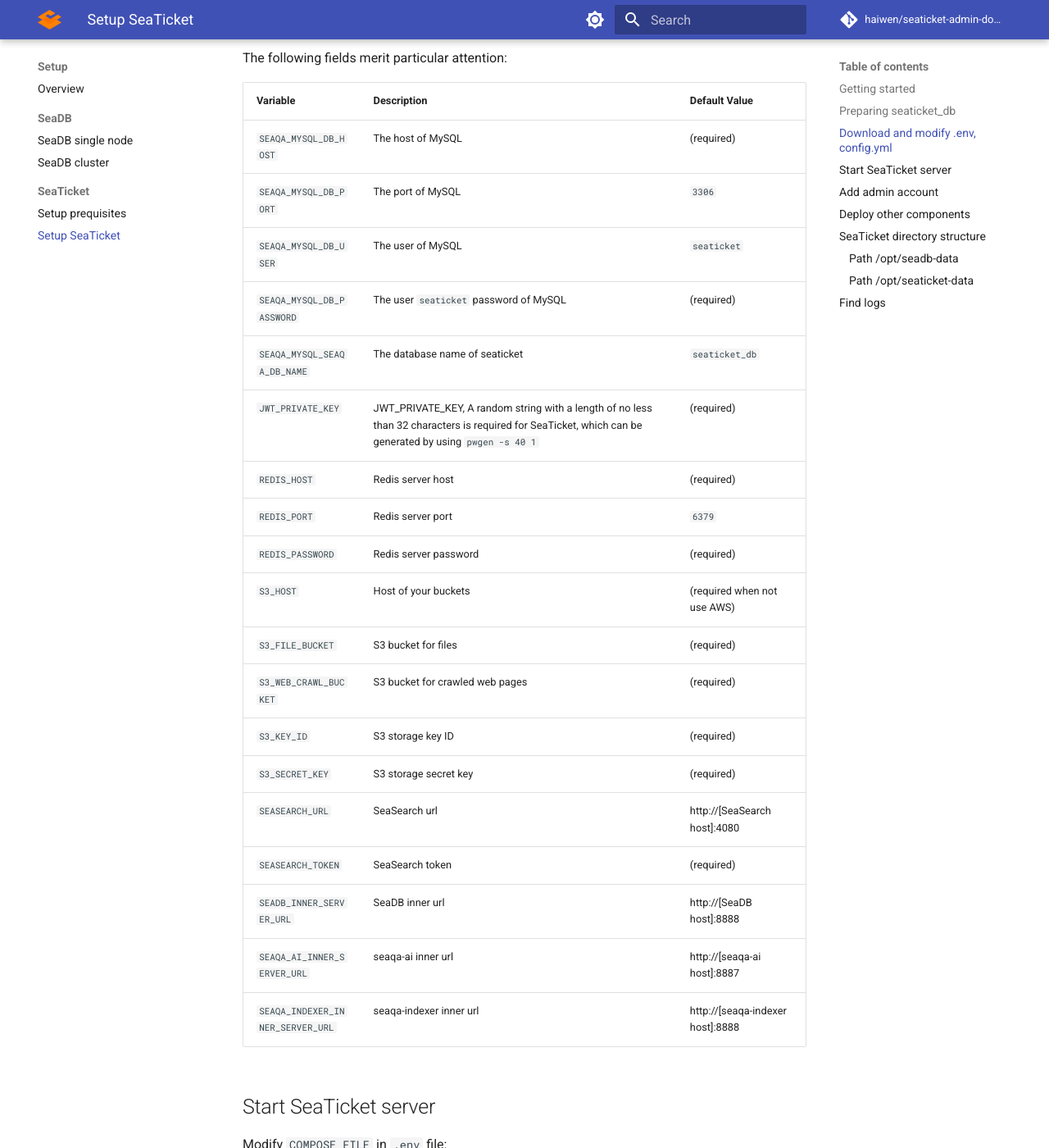
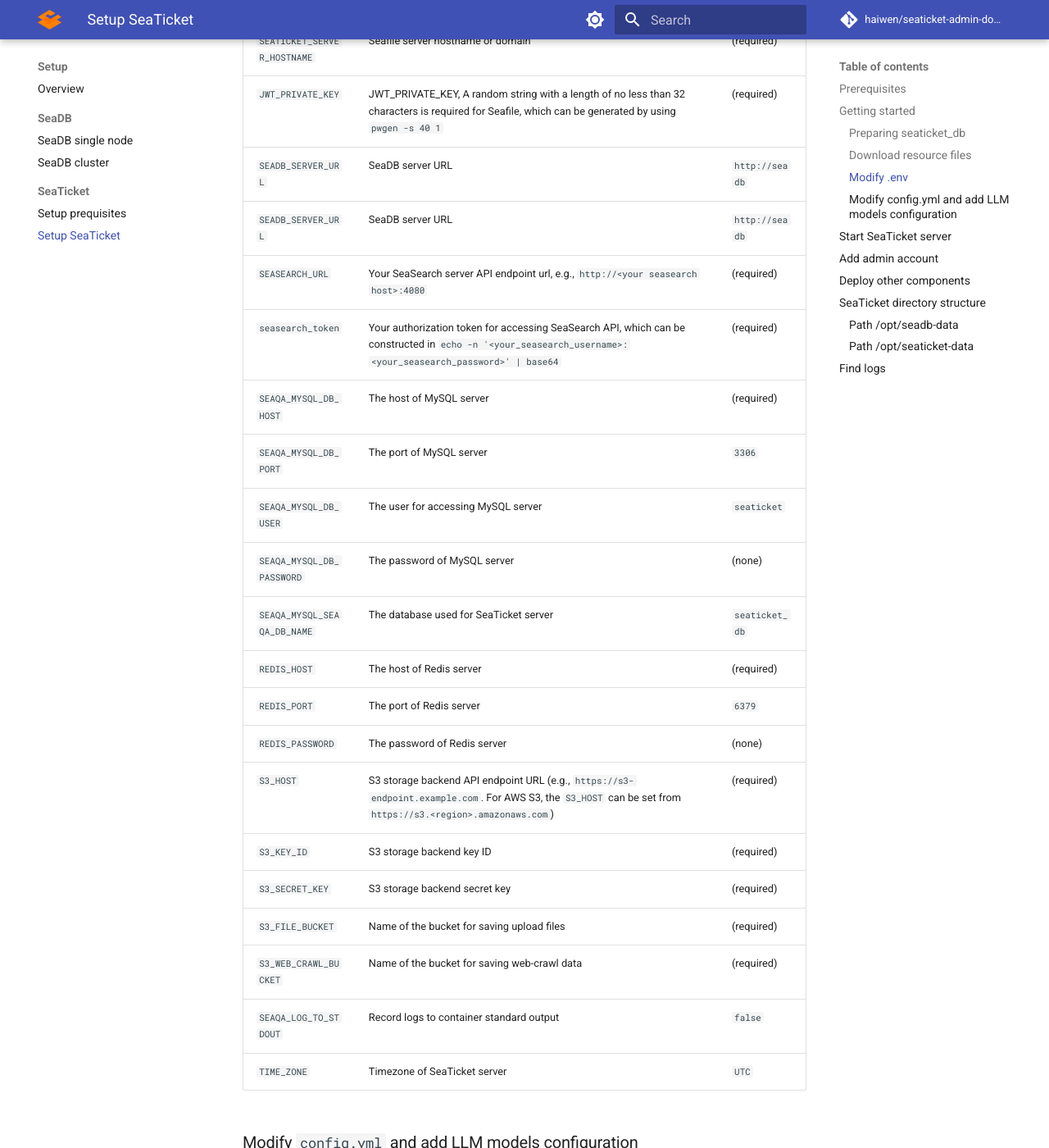
Before and after one commit to haiwen/seaticket-admin-docs, an MkDocs documentation site: the page built from manual/setup/setup_seaticket_single.md, in a window 1280 px wide and 1400 px high, scrolled down 2154 px. Shown: the whole window at 82% size. Built offline with MkDocs 1.6.1 and Material for MkDocs 9.7.7, drawn with Linux system fonts in a browser that asks for light colours; comment, search, counter and statistics services are not loaded; the version menu is left out; some of the changed text lies outside the part shown.

Commit message:
update seaticket deployment and configurations

````diff
--- a/manual/configuration/environment_variables.md
+++ b/manual/configuration/environment_variables.md
@@ -0,0 +1,51 @@
+# .env
+The `.env` file will be used to specify the general settings of the components used by the SeaTicket-docker instance and the environment variables required by each component.
+
+## SeaTicket Settings
+| Variable                        | Description                                                                                                   | Default Value                   |
+| ------------------------------- | ------------------------------------------------------------------------------------------------------------- | ------------------------------- |
+| `SEATICKET_SERVER_PROTOCOL`     | SeaTicket server protocol (http or https)                                                                     | `http`                          |
+| `SEATICKET_SERVER_HOSTNAME`     | Seafile server hostname or domain                                                                             | (required)                      |
+| `JWT_PRIVATE_KEY`               | JWT_PRIVATE_KEY, A random string with a length of no less than 32 characters is required for Seafile, which can be generated by using `pwgen -s 40 1` | (required)                  |
+
+## SeaDB settings
+| Variable                        | Description                                                                                                   | Default Value                   |
+| ------------------------------- | ------------------------------------------------------------------------------------------------------------- | ------------------------------- |
+| `SEADB_SERVER_URL`              | SeaDB server URL                                                                                              | `http://seadb`                  |
+
+## SeaSearch Settings
+| Variable                        | Description                                                                                                   | Default Value                   |
+| ------------------------------- | ------------------------------------------------------------------------------------------------------------- | ------------------------------- |
+| `SEASEARCH_URL`                 | Your SeaSearch server API endpoint url, e.g., `http://<your seasearch host>:4080`                             | (required)                      |
+| `seasearch_token`               | Your authorization token for accessing SeaSearch API, which can be constructed in `echo -n '<your_seasearch_username>:<your_seasearch_password>' | base64` | (required)                      |
+
+## Mysql Settings
+| Variable                        | Description                                                                                                   | Default Value                   |
+| ------------------------------- | ------------------------------------------------------------------------------------------------------------- | ------------------------------- |
+| `SEAQA_MYSQL_DB_HOST`           | The host of MySQL server                                                                                      | (required)                      |
+| `SEAQA_MYSQL_DB_PORT`           | The port of MySQL server                                                                                      | `3306`                          |
+| `SEAQA_MYSQL_DB_USER`           | The user for accessing MySQL server                                                                           | `seaticket`                     |
+| `SEAQA_MYSQL_DB_PASSWORD`       | The password of MySQL server                                                                                  | (none)                          |
+| `SEAQA_MYSQL_SEAQA_DB_NAME`     | The database used for SeaTicket server                                                                        | `seaticket_db`                  |
+
+## Redis Settings
+| Variable                        | Description                                                                                                   | Default Value                   |
+| ------------------------------- | ------------------------------------------------------------------------------------------------------------- | ------------------------------- |
+| `REDIS_HOST`                    | The host of Redis server                                                                                      | (required)                      |
+| `REDIS_PORT`                    | The port of Redis server                                                                                      | `6379`                          |
+| `REDIS_PASSWORD`                | The password of Redis server                                                                                  | (none)                          |
+
+## S3 Settings
+| Variable                        | Description                                                                                                   | Default Value                   |
+| ------------------------------- | ------------------------------------------------------------------------------------------------------------- | ------------------------------- |
+| `S3_HOST`                       | S3 storage backend API endpoint URL (e.g., `https://s3-endpoint.example.com`. For AWS S3, the `S3_HOST` can be set from `https://s3.<region>.amazonaws.com`) | (required)                      |
+| `S3_KEY_ID`                     | S3 storage backend key ID                                                                                     | (required)                      |
+| `S3_SECRET_KEY`                 | S3 storage backend secret key                                                                                 | (required)                      |
+| `S3_FILE_BUCKET`                | Name of the bucket for saving upload files                                                                    | (required)                      |
+| `S3_WEB_CRAWL_BUCKET`           | Name of the bucket for saving web-crawl data                                                                  | (required)                      |
+
+## Advanced system systems
+| Variable                        | Description                                                                                                   | Default Value                   |
+| ------------------------------- | ------------------------------------------------------------------------------------------------------------- | ------------------------------- |
+| `SEAQA_LOG_TO_STDOUT`           | Record logs to container standard output                                                                      | `false`                         |
+| `TIME_ZONE`                     | Timezone of SeaTicket server                                                                                  | `UTC`                      |
--- a/manual/setup/setup_seaticket_single.md
+++ b/manual/setup/setup_seaticket_single.md
@@ -1,22 +1,29 @@
 # Setup SeaTicket Server
+
+## Prerequisites
+Before deploying SeaTicket, you have to make sure you have the permissions to access the following services:
+- SeaDB, please refer to [here to deploy SeaDB in single node mode](./setup_seadb_single.md) or [here to deploy in cluster mode](./setup_seadb_cluster.md)
+- Mysql, you can refer the [official deployment manual](https://dev.mysql.com/doc/refman/8.4/en/installing.html) for more details. After deployment, you must **grant remote access** (typically, you need to enable `<your_mysql_host>:3306` firewall)
+- Redis, you can refer the [official deployment manual](https://redis.io/docs/latest/get-started/) for more details
+- S3 storeage and prepare two buckets used to store SeaTicket data:
+    - A bucket for saving upload files
+    - A bucket for save web-crawl data
 
 ## Getting started
 
-The following assumptions and conventions are used in the rest of this document:
+!!! tip "The following assumptions and conventions are used in the rest of this document"
+    - `/opt/seaticket` is the directory for store SeaTicket docker compose files. If you decide to put SeaTicket in a different directory — which you can — adjust all paths accordingly.
+    - SeaTicket uses some [Docker volumes](https://docs.docker.com/storage/volumes/) for persisting data generated in its database and SeaTicket Docker container. The volumes' [host paths](https://docs.docker.com/compose/compose-file/compose-file-v3/#volumes) like `/opt/caddy-data` and `/opt/seaticket-data`, respectively. It is not recommended to change these paths. If you do, account for it when following these instructions.
+    - All configuration and log files for SeaTicket are stored in the volume of the SeaTicket container.
+    - SeaTicket contains following components, each packaged as a separate docker image:
+        - Caddy and seaqa-web
+        - seaqa-ai
+        - seaqa-events
+        - seaqa-indexer
 
-- `/opt/seaticket` is the directory for store SeaTicket docker compose files. If you decide to put SeaTicket in a different directory — which you can — adjust all paths accordingly.
-- SeaTicket uses some [Docker volumes](https://docs.docker.com/storage/volumes/) for persisting data generated in its database and SeaTicket Docker container. The volumes' [host paths](https://docs.docker.com/compose/compose-file/compose-file-v3/#volumes) like `/opt/caddy-data` and `/opt/seaticket-data`, respectively. It is not recommended to change these paths. If you do, account for it when following these instructions.
-- All configuration and log files for SeaTicket are stored in the volume of the SeaTicket container.
-- SeaTicket contains following components, each packaged as a separate docker image:
-    - Caddy and seaqa-web
-    - seaqa-ai
-    - seaqa-events
-    - seaqa-indexer
+### Preparing seaticket_db
 
-
-## Preparing seaticket_db
-
-Before starting SeaTicket, you need to create MySQL user `seaticket` and create the database `seaticket_db`.
+Before starting SeaTicket, you need to create a MySQL user (this manual uses `seaticket` as an example, which is also the default value in the configuration) and a database for SeaTicket server (this manual uses `seaticket_db` as an example, which is also the default value in the configuration).
 
 Copy `mysql.sql` file to the host `/tmp` directory:
 
@@ -39,7 +46,7 @@
 SOURCE /tmp/mysql.sql;
 ```
 
-## Download and modify `.env`, `config.yml`
+### Download resource files
 
 To deploy SeaTicket with Docker, you have to `.env`, `caddy.yml`, `seaqa-web.yml`, `seaqa-indexer.yml`, `seaqa-ai.yml`, `seaqa-events.yml`, and `config.yml` in a directory (e.g., `/opt/seaticket`):
 
@@ -54,47 +61,43 @@
 wget https://manual.seaticket.ai/main/repo/docker/seaticket/seaqa-indexer.yml
 wget https://manual.seaticket.ai/main/repo/docker/seaticket/seaqa-ai.yml
 wget https://manual.seaticket.ai/main/repo/docker/seaticket/seaqa-events.yml
+```
 
-vim .env
-```
+### Modify .env
 
 The following fields merit particular attention:
 
-| Variable                        | Description                                                                                                   | Default Value                   |
-| ------------------------------- | ------------------------------------------------------------------------------------------------------------- | ------------------------------- |
-| `SEATICKET_VOLUME`                | The volume directory of SeaTicket data                                                                          | `/opt/seaticket-data`             |
-| `CADDY_VOLUME`          | The volume directory of Caddy data used to store certificates obtained from Let's Encrypt's                    | `/opt/caddy-data`            |
-| `SEATICKET_SERVER_HOSTNAME`       | SeaTicket server hostname or domain                                                                  | (required)  |
-| `SEATICKET_SERVER_PROTOCOL`       | SeaTicket server protocol (http or https)                                                                       | `http` |
-| `TIME_ZONE`                     | Time zone                                                                                                     | `UTC`                           |
-
-And modify `config.yml`:
-
-Note: `JWT_PRIVATE_KEY` is the same as the one in SeaDB `.env` file. Refer to [SeaSearch manual](https://seasearch-manual.seafile.com/latest/usage/use_and_access_seasearch_apis/#get-auth-token) for `SEASEARCH_TOKEN`.
-
-The following fields merit particular attention:
+!!! note
+    `JWT_PRIVATE_KEY` is the same as the in SeaDB `.env` file.
 
 | Variable                        | Description                                                                                                   | Default Value                   |
 | ------------------------------- | ------------------------------------------------------------------------------------------------------------- | ------------------------------- |
-| `SEAQA_MYSQL_DB_HOST`         | The host of MySQL | (required)  |
-| `SEAQA_MYSQL_DB_PORT`         | The port of MySQL | `3306`  |
-| `SEAQA_MYSQL_DB_USER`         | The user of MySQL |`seaticket`  |
-| `SEAQA_MYSQL_DB_PASSWORD`     | The user `seaticket` password of MySQL                                                                          | (required)  |
-| `SEAQA_MYSQL_SEAQA_DB_NAME`     | The database name of seaticket | `seaticket_db`  |
-| `JWT_PRIVATE_KEY`                           | JWT_PRIVATE_KEY, A random string with a length of no less than 32 characters is required for SeaTicket, which can be generated by using `pwgen -s 40 1` | (required) |
-| `REDIS_HOST`       | Redis server host | (required) |
-| `REDIS_PORT`       | Redis server port | `6379` |
-| `REDIS_PASSWORD`       | Redis server password | (required) |
-| `S3_HOST`       | Host of your buckets | (required when not use AWS) |
-| `S3_FILE_BUCKET`       | S3 bucket for files | (required) |
-| `S3_WEB_CRAWL_BUCKET`       | S3 bucket for crawled web pages | (required) |
-| `S3_KEY_ID`       | S3 storage key ID | (required) |
-| `S3_SECRET_KEY`       | S3 storage secret key | (required) |
-| `SEASEARCH_URL`       | SeaSearch url | http://[SeaSearch host]:4080|
-| `SEASEARCH_TOKEN`       | SeaSearch token | (required) |
-| `SEADB_INNER_SERVER_URL`       | SeaDB inner url | http://[SeaDB host]:8888|
-| `SEAQA_AI_INNER_SERVER_URL`       | seaqa-ai inner url | http://[seaqa-ai host]:8887|
-| `SEAQA_INDEXER_INNER_SERVER_URL`       | seaqa-indexer inner url | http://[seaqa-indexer host]:8888|
+| `SEATICKET_SERVER_PROTOCOL`     | SeaTicket server protocol (http or https)                                                                     | `http`                          |
+| `SEATICKET_SERVER_HOSTNAME`     | Seafile server hostname or domain                                                                             | (required)                      |
+| `JWT_PRIVATE_KEY`               | JWT_PRIVATE_KEY, A random string with a length of no less than 32 characters is required for Seafile, which can be generated by using `pwgen -s 40 1` | (required)                  |
+| `SEADB_SERVER_URL`              | SeaDB server URL                                                                                              | `http://seadb`                  |
+| `SEADB_SERVER_URL`              | SeaDB server URL                                                                                              | `http://seadb`                  |
+| `SEASEARCH_URL`                 | Your SeaSearch server API endpoint url, e.g., `http://<your seasearch host>:4080`                             | (required)                      |
+| `seasearch_token`               | Your authorization token for accessing SeaSearch API, which can be constructed in `echo -n '<your_seasearch_username>:<your_seasearch_password>' | base64` | (required)                      |
+| `SEAQA_MYSQL_DB_HOST`           | The host of MySQL server                                                                                      | (required)                      |
+| `SEAQA_MYSQL_DB_PORT`           | The port of MySQL server                                                                                      | `3306`                          |
+| `SEAQA_MYSQL_DB_USER`           | The user for accessing MySQL server                                                                           | `seaticket`                     |
+| `SEAQA_MYSQL_DB_PASSWORD`       | The password of MySQL server                                                                                  | (none)                          |
+| `SEAQA_MYSQL_SEAQA_DB_NAME`     | The database used for SeaTicket server                                                                        | `seaticket_db`                  |
+| `REDIS_HOST`                    | The host of Redis server                                                                                      | (required)                      |
+| `REDIS_PORT`                    | The port of Redis server                                                                                      | `6379`                          |
+| `REDIS_PASSWORD`                | The password of Redis server                                                                                  | (none)                          |
+| `S3_HOST`                       | S3 storage backend API endpoint URL (e.g., `https://s3-endpoint.example.com`. For AWS S3, the `S3_HOST` can be set from `https://s3.<region>.amazonaws.com`) | (required)                      |
+| `S3_KEY_ID`                     | S3 storage backend key ID                                                                                     | (required)                      |
+| `S3_SECRET_KEY`                 | S3 storage backend secret key                                                                                 | (required)                      |
+| `S3_FILE_BUCKET`                | Name of the bucket for saving upload files                                                                    | (required)                      |
+| `S3_WEB_CRAWL_BUCKET`           | Name of the bucket for saving web-crawl data                                                                  | (required)                      |
+| `SEAQA_LOG_TO_STDOUT`           | Record logs to container standard output                                                                      | `false`                         |
+| `TIME_ZONE`                     | Timezone of SeaTicket server                                                                                  | `UTC`                      |
+
+### Modify `config.yml` and add LLM models configuration
+
+Please refer [here](../configuration/config_yaml.md) for the details.
 
 ## Start SeaTicket server
 
--- a/mkdocs.yml
+++ b/mkdocs.yml
@@ -94,6 +94,7 @@
       - Setup SeaTicket: setup/setup_seaticket_single.md
   - Configuration:
     - Environment Variables: configuration/environment_variables.md
+    - config.yaml: configuration/config_yaml.md
   - Administration:
     - Overview: administration/overview.md
     - Backup and Restore: administration/backup_restore.md
````
Also changed, not shown: manual/configuration/config_yaml.md (added, +208 -0 lines), 9 other files.
